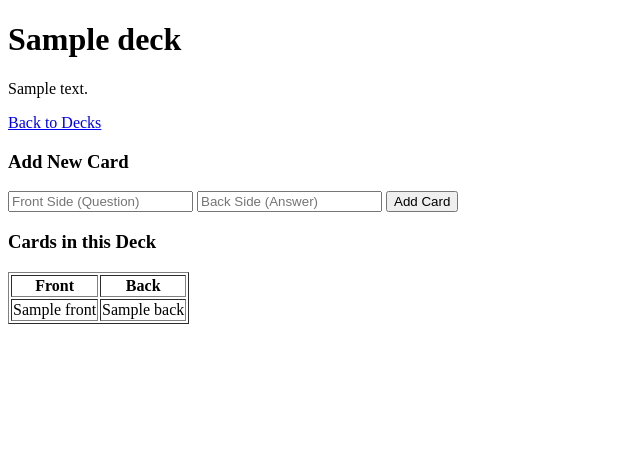
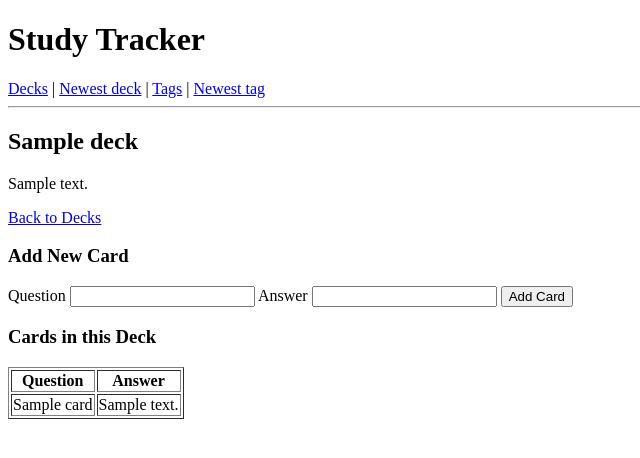
Before and after one commit to nooavon/study-tracker, a FastAPI app: template app/templates/deck_detail.html in a window 1280 px wide. Shown: the top 458 px of the page, without its empty margins (0-640 px from the left). Run offline with FastAPI, Linux system fonts and the light colour scheme; the template is opened without the code that fills it: most values are stand-ins (such as "Sample title", 1, 10 or a date in 2020).

Commit message:
Refactor deck detail template and card management logic. Updated HTML structure to extend base template, changed form field names from 'front' and 'back' to 'question' and 'answer', and modified SQL migration to ensure proper column creation and data insertion for cards.

```diff
--- a/app/main.py
+++ b/app/main.py
@@ -65,15 +65,15 @@ def get_deck(request: Request, deck_id: int):
             "SELECT * FROM cards WHERE deck_id = %s ORDER BY created_at ASC",
             (deck_id,)
         ).fetchall()
-    return render(request, "deck_details.html", deck=deck, cards=cards)
+    return render(request, "deck_detail.html", deck=deck, cards=cards)
 
 
 @app.post("/decks/{deck_id}/cards")
-def create_card(deck_id: int, front: str = Form(...), back: str = Form(...)):
+def create_card(deck_id: int, question: str = Form(...), answer: str = Form(...)):
     with get_connection() as conn:
         conn.execute(
-            "INSERT INTO cards (deck_id, front, back) VALUES (%s, %s, %s)",
-            (deck_id, front, back),
+            "INSERT INTO cards (deck_id, question, answer) VALUES (%s, %s, %s)",
+            (deck_id, question, answer),
         )
     return RedirectResponse(f"/decks/{deck_id}", status_code=303)
 
--- a/app/templates/deck_detail.html
+++ b/app/templates/deck_detail.html
@@ -1,18 +1,17 @@
-<!doctype html>
-<html lang="en">
-  <head>
-    <meta charset="utf-8" />
-    <title>{{ deck.name }} - Details</title>
-  </head>
-  <body>
-    <h1>{{ deck.name }}</h1>
+{% extends "base.html" %}
+{% block content %}
+    <h2>{{ deck.name }}</h2>
     <p>{{ deck.description }}</p>
-    <a href="/decks">Back to Decks</a>
+    <p><a href="/decks">Back to Decks</a></p>
 
     <h3>Add New Card</h3>
     <form action="/decks/{{ deck.id }}/cards" method="post">
-      <input type="text" name="front" placeholder="Front Side (Question)" required>
-      <input type="text" name="back" placeholder="Back Side (Answer)" required>
+      <label for="question">Question</label>
+      <input type="text" id="question" name="question" required>
+
+      <label for="answer">Answer</label>
+      <input type="text" id="answer" name="answer" required>
+
       <button type="submit">Add Card</button>
     </form>
 
@@ -21,21 +20,20 @@
       <table border="1">
         <thead>
           <tr>
-            <th>Front</th>
-            <th>Back</th>
+            <th>Question</th>
+            <th>Answer</th>
           </tr>
         </thead>
         <tbody>
           {% for card in cards %}
             <tr>
-              <td>{{ card.front }}</td>
-              <td>{{ card.back }}</td>
+              <td>{{ card.question }}</td>
+              <td>{{ card.answer }}</td>
             </tr>
           {% endfor %}
         </tbody>
       </table>
     {% else %}
-      <p>No cards in this deck yet.</p>
+      <p>No cards yet.</p>
     {% endif %}
-  </body>
-</html>
+{% endblock %}
--- a/app/templates/decks.html
+++ b/app/templates/decks.html
@@ -17,6 +17,8 @@
         <li>
           <span><strong>{{ deck.name }}</strong></span>
 
+          | <a href="/decks/{{ deck.id }}">View deck</a>
+
           | <a href="/decks/{{ deck.id }}/edit">Edit</a>
 
           <form action="/decks/{{ deck.id }}/delete" method="post" style="display:inline;">
```
Also changed, not shown: migrations/004_cards.sql.
